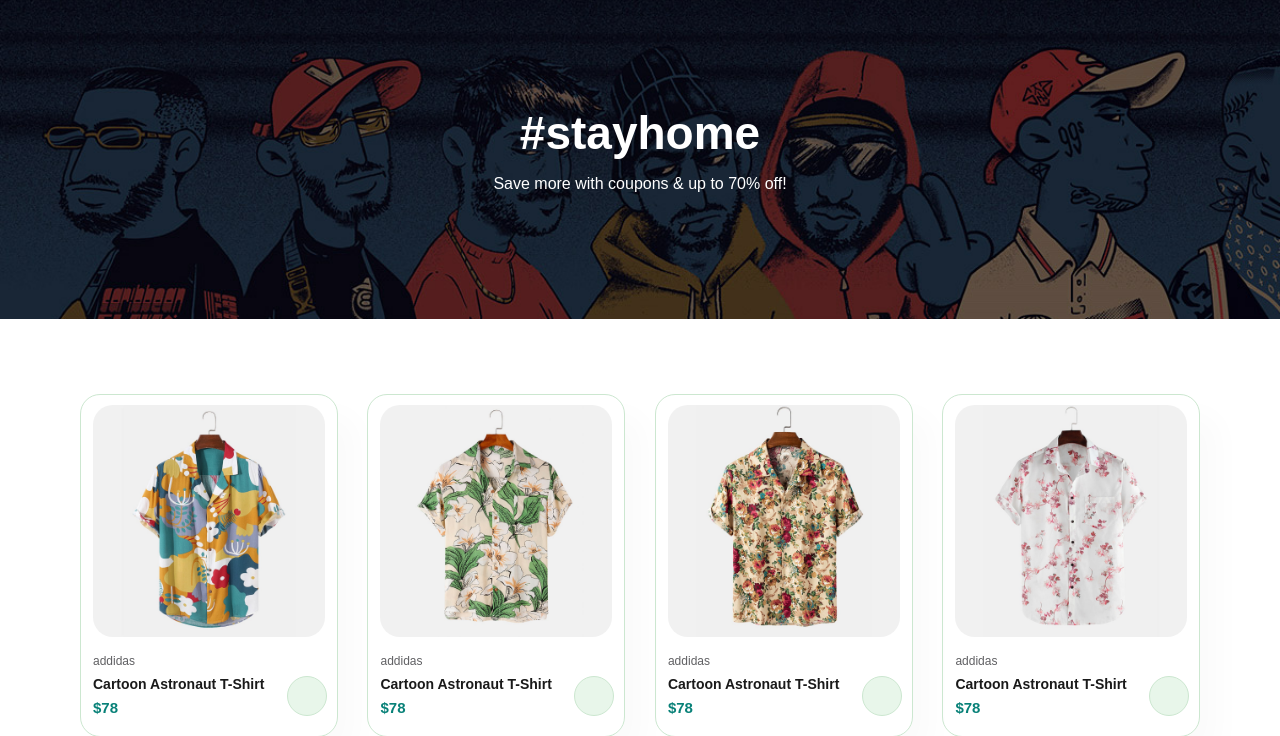
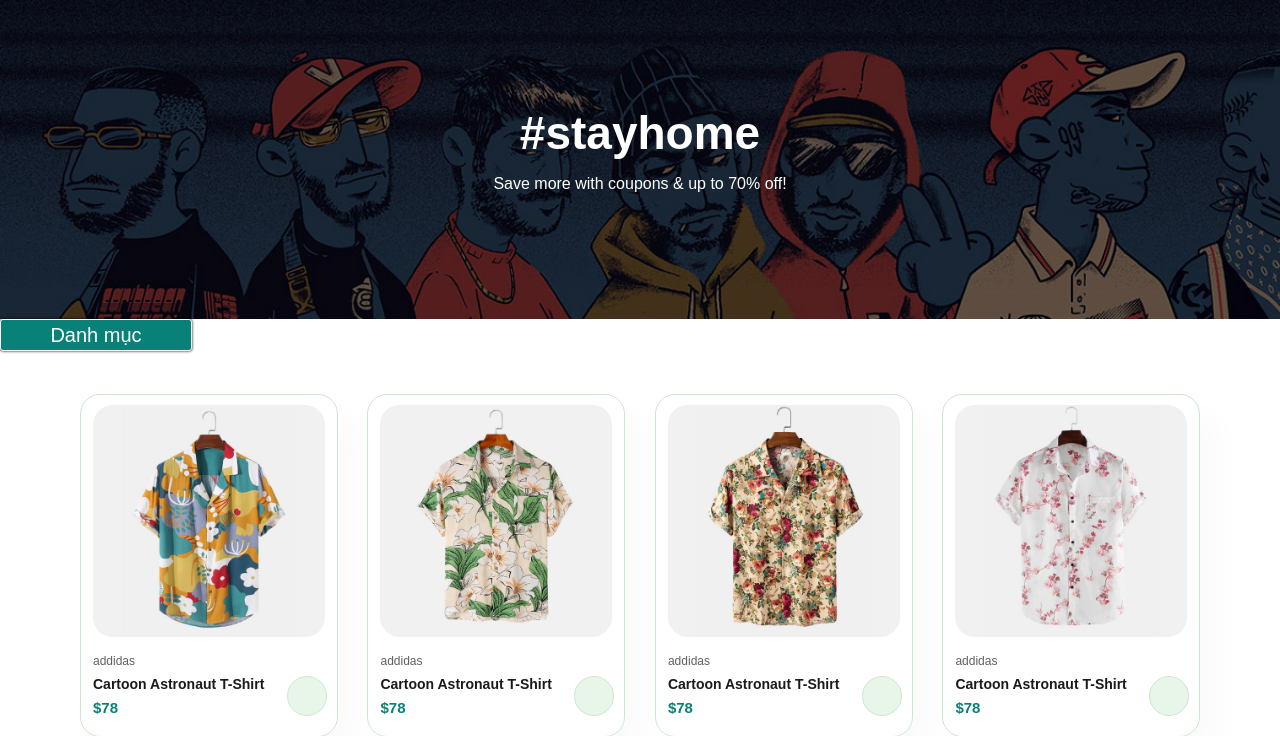
Before and after one commit to 02-PRO1014-WD18313/Nhom05_WebBanHang_Cara, a PHP site: page /shop.html in a window 1280 px wide. Shown: the part 85-821 px from the top of the page. Run offline with PHP 8.4, Linux system fonts and the light colour scheme.

Commit message:
them danh muc sp

```diff
--- a/shop.html
+++ b/shop.html
@@ -31,6 +31,22 @@
         <section id="page-header">
             <h2>#stayhome</h2>
             <p>Save more with coupons & up to 70% off!</p>
+        </section>
+
+
+        <section id="menu-small" >
+                <ul>
+                    <li><a href="">Danh mục</a>
+                        <ul>
+                            <li><a href="">Áo thun</a></li>
+                            <li><a href="">Áo polo</a></li>
+                            <li><a href="">Áo khoác</a></li>
+                            <li><a href="">Hoodie</a></li>
+                            <li><a href="">Quần</a></li>
+                        </ul>
+
+                    </li>
+                </ul>
         </section>
 
         <section id="product1" class="section-p1">
@@ -168,7 +184,7 @@
             </div>
         </section>
 
-        <section id="product1" class="section-p1">
+        <section id="product1" class="section-p1" >
             <div class="pro-container">
                 <div class="pro">
                     <img src="img/products/n1.jpg" alt="">
--- a/style.css
+++ b/style.css
@@ -183,7 +183,10 @@ body {
 #feature .fr-box:nth-child(6) h6{
   background-color: #fff2e5;
 }
-
+#product1 .section-p1{
+  position: absolute;
+  z-index: 1;
+}
 #product1{
   text-align: center;
 }
@@ -1192,3 +1195,55 @@ a.google span{
         padding: 20px 10px;
     }
   }
+
+
+/*---------  Menu id   -----------*/
+#menu-small{
+  padding: 0px;
+  text-align: center;
+  width: 15%;
+  position: absolute;
+  z-index: 2;
+}
+#menu-small>ul{
+  border: 1px solid #fff;
+  background-color: #088178;
+  list-style: none;
+  padding: 0px;
+  margin: 0px;
+  border-radius: 3px;
+  box-shadow: 0 0 3px;
+}
+#menu-small>ul>li{
+  display: inline-block;
+  position: relative;
+}
+#menu-small>ul>li>a{
+  text-decoration: none;
+  padding: 10px;
+  color: #fff;
+  font-size: 20px;
+    line-height: 30px;
+
+}
+#menu-small>ul>li:hover>a{
+  color: greenyellow;
+}
+#menu-small>ul>li>ul{
+  border: 1px solid;
+  position: absolute;
+  list-style: none;
+  padding: 0px;
+  width: 200px;
+  left: 0px;
+  top: 35px;
+  display: none;
+}
+#menu-small>ul>li>ul>li{
+  position: relative;
+  height: 20px;
+
+}
+#menu-small>ul>li:hover>ul{
+  display: block;
+}
```
